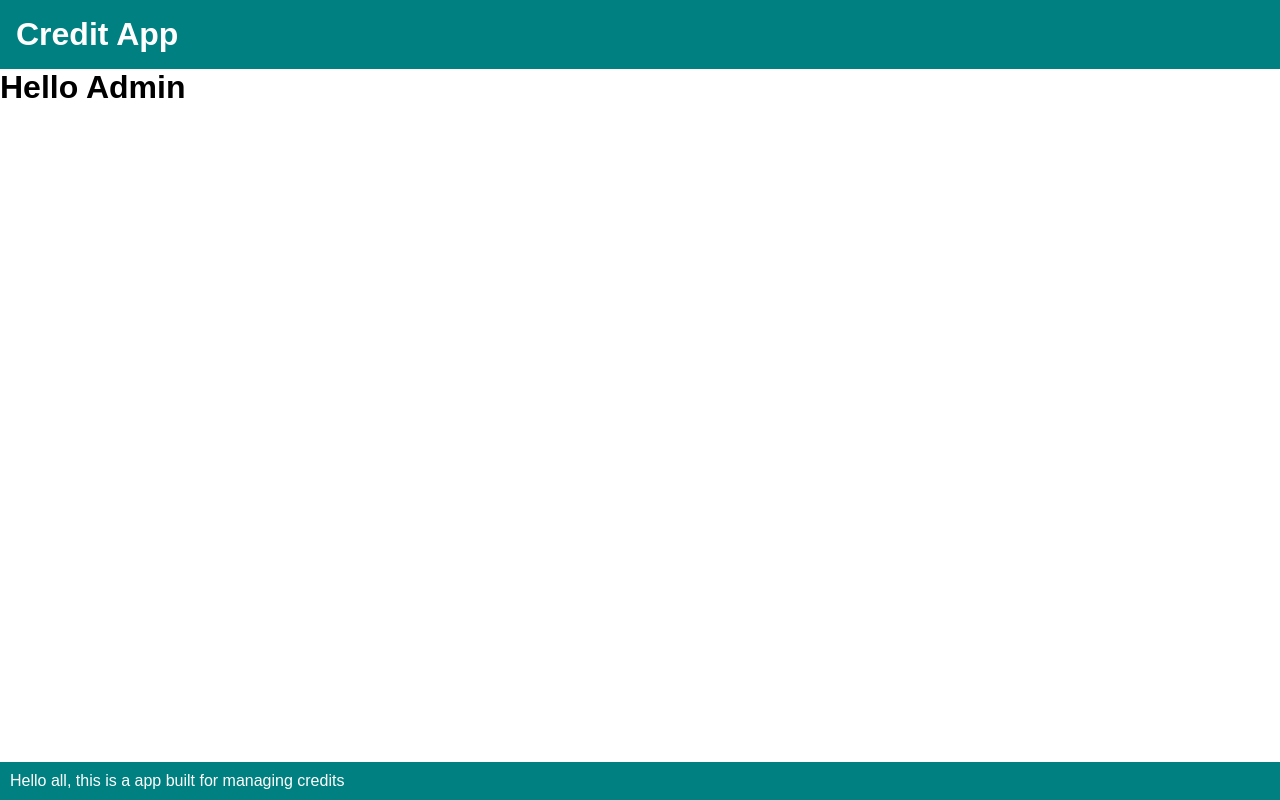
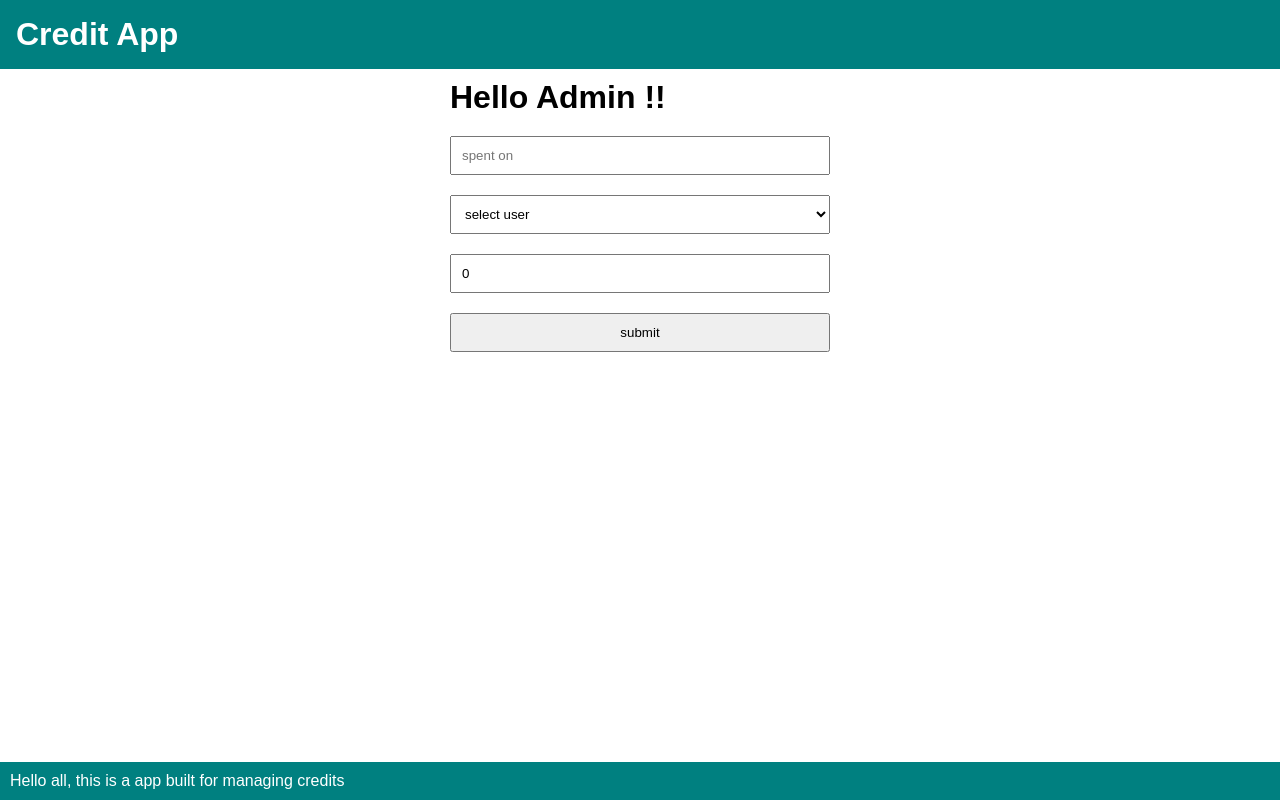
Before and after one commit to sakti8093/credit-management, a React (Vite) app in the folder frontend/: page /admin in a window 1280 px wide. Built offline with nearby package versions, Linux system fonts and the light colour scheme.

Commit message:
added admin site

```diff
--- a/frontend/src/Admin.tsx
+++ b/frontend/src/Admin.tsx
@@ -1,9 +1,57 @@
-const Admin = () => {
-  return (
-    <div>
-      <h1>Hello Admin</h1>
-    </div>
-  )
+import React, { useState } from "react";
+import supabase from "./config/supabaseClient";
+
+interface state {
+  spent_on : string,
+  cost:number,
+  user_id:string
 }
 
-export default Admin
+const Admin = () => {
+
+  const [state,setState] = useState<state>({
+    spent_on : "",
+    cost: 0,
+    user_id:""
+  })
+
+  const handleChange = (e:React.ChangeEvent<HTMLInputElement | HTMLSelectElement>) => {
+    const {name,value} = e.target
+    setState({...state,[name]:value})
+  }
+
+  const handleSubmit = async (e: React.FormEvent<HTMLFormElement>) => {
+    e.preventDefault();
+    const { data,error } = await supabase
+      .from("expenditure")
+      .insert([{ spent_on: state.spent_on, cost: state.cost , user_id : state.user_id }])
+      .select();
+
+      if( data && data?.length>0){
+        console.log(data);
+      }else {
+        alert(error?.message)
+      }
+
+      setState({...state,spent_on:"",cost:0,user_id:""})
+
+  };
+
+  return (
+    <div className="admin">
+      <h1>Hello Admin !!</h1>
+      <form action="" onSubmit={(e) => handleSubmit(e)}>
+        <input type="text" value={state.spent_on} placeholder="spent on" name="spent_on" onChange={(e)=>handleChange(e)} />
+        <select name="user_id" value={state.user_id} onChange={(e)=>handleChange(e)}>
+          <option value="">select user</option>
+          <option value="02937644-2703-4421-bc15-899a158c0b1f">Amiya</option>
+          <option value="30c05a84-9c8b-4078-aa53-a04c8f834abd">Sameer</option>
+        </select>
+        <input value={state.cost} name="cost" type="number" placeholder="Enter Cost" onChange={(e)=>handleChange(e)} />
+        <button>submit</button>
+      </form>
+    </div>
+  );
+};
+
+export default Admin;
--- a/frontend/src/App.css
+++ b/frontend/src/App.css
@@ -106,3 +106,18 @@ th {
   color: white;
   padding: 10px;
 }
+
+/* admin */
+
+.admin {
+  width: 400px;
+  margin: auto;
+  padding: 10px;
+}
+
+form input,select,button{
+  width: 100%;
+  padding: 10px;
+  display: block;
+  margin-top: 20px;
+}
--- a/frontend/src/components/Navbar.tsx
+++ b/frontend/src/components/Navbar.tsx
@@ -1,11 +1,12 @@
 import { useContext, useEffect, useState } from "react"
 import { AuthContext } from "../context/ContextProvider"
-import { Outlet } from "react-router-dom";
+import { Outlet, useNavigate } from "react-router-dom";
 
 const Navbar = () => {
 
   const {handleLogout,isLoggedin,checkRole} = useContext(AuthContext);
   const [role,setRole] = useState('');
+  const navigate = useNavigate();
 
   useEffect(()=>{
     getRole();
@@ -22,7 +23,7 @@ const Navbar = () => {
         <h1>Credit App</h1>
         <div>
           {isLoggedin && <p onClick={()=>handleLogout()} >Logout</p>}
-          { role === "admin" && <p>Admin</p>}
+          { role === "admin" && <p onClick={()=>navigate('/admin')} >Admin</p>}
         </div>
     </div>
     <Outlet />
```
